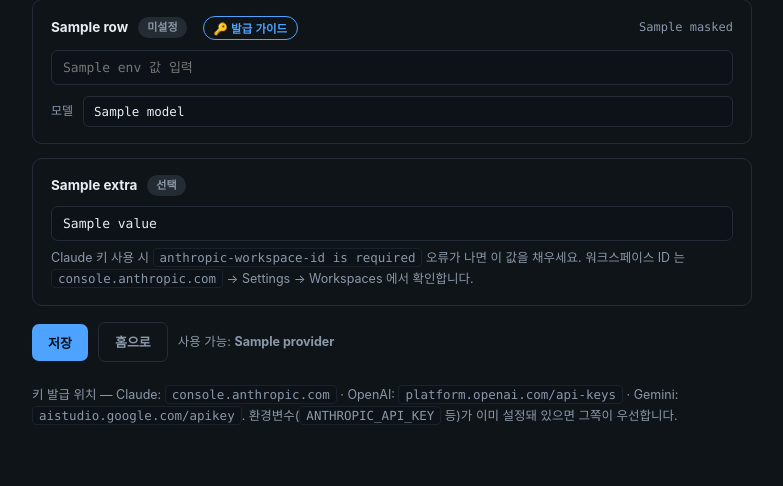
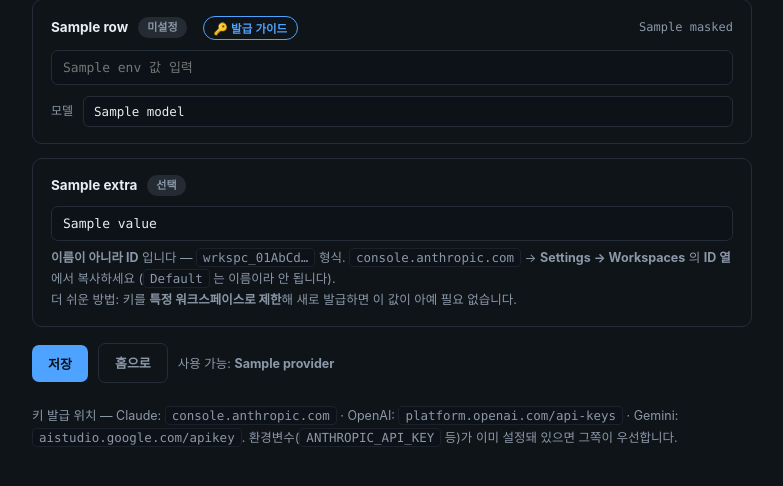
Before and after one commit to KimJeju/cpguard, a Django app: template cpguard/web/templates/settings.html in a window 1280 px wide. Shown: the part 186-672 px from the top of the page, without its empty margins (72-855 px from the left). Run offline with Django 3.2, Linux system fonts and the light colour scheme; the template is opened without the code that fills it: most values are stand-ins (such as "Sample title", 1, 10 or a date in 2020).

Commit message:
fix: 워크스페이스 ID 안내 명확화 — 이름(Default) 아닌 wrkspc_ ID
사용자가 워크스페이스 '이름'(Default)을 넣어 여전히 실패하던 혼동 해소.
ID 는 Settings→Workspaces 의 ID 열(wrkspc_…)이며, 더 쉬운 길로
'워크스페이스 제한 키 발급 시 이 값 불필요'를 함께 안내.

Co-Authored-By: Claude Opus 4.8 <noreply@anthropic.com>

```diff
--- a/cpguard/web/templates/settings.html
+++ b/cpguard/web/templates/settings.html
@@ -78,13 +78,15 @@
         {% if e.set %}<span class="pill on">설정됨</span>{% else %}<span class="pill off">선택</span>{% endif %}
       </div>
       <input type="text" name="{{ e.env }}" value="{{ e.value }}" autocomplete="off" spellcheck="false"
-             placeholder="예: wrkspc_… (신원 연동 키가 아니면 비워 두세요)">
+             placeholder="wrkspc_ 로 시작하는 ID (이름 'Default' 아님)">
       {% if e.set %}
       <label class="clr"><input type="checkbox" name="clear_{{ e.env }}"> 삭제</label>
       {% endif %}
       <div class="note" style="margin-top:6px">
-        Claude 키 사용 시 <code>anthropic-workspace-id is required</code> 오류가 나면 이 값을 채우세요.
-        워크스페이스 ID 는 <code>console.anthropic.com</code> → Settings → Workspaces 에서 확인합니다.
+        <b>이름이 아니라 ID</b> 입니다 — <code>wrkspc_01AbCd…</code> 형식.
+        <code>console.anthropic.com</code> → <b>Settings → Workspaces</b> 의 <b>ID 열</b>에서 복사하세요
+        (<code>Default</code> 는 이름이라 안 됩니다).
+        <br>더 쉬운 방법: 키를 <b>특정 워크스페이스로 제한</b>해 새로 발급하면 이 값이 아예 필요 없습니다.
       </div>
     </div>
     {% endfor %}
@@ -118,8 +120,11 @@
       <li>키를 <b>복사</b>(한 번만 표시됨) → 위 <b>Claude</b> 칸에 붙여넣고 저장</li>
     </ol>
     <div class="tip">💡 결제/크레딧을 등록해야 실제 호출이 됩니다(Billing).
-      키에서 <code>anthropic-workspace-id is required</code> 오류가 나면
-      <b>신원 연동 키</b>이니 아래 <b>워크스페이스 ID</b> 칸도 채우세요.</div>
+      <br><b>가장 쉬운 해결:</b> 키 생성 시 <b>특정 워크스페이스로 제한(Default 등)</b>해서 발급하면
+      워크스페이스 ID 가 필요 없습니다.
+      <br><code>anthropic-workspace-id is required</code> 오류(신원 연동 키)면, 아래 칸에
+      <b>워크스페이스 ID</b> 를 넣으세요 — <b>이름(Default)이 아니라</b> <code>wrkspc_…</code> 형식 ID.
+      Settings → Workspaces 의 <b>ID 열</b>에서 복사합니다.</div>
     <div class="m-actions"><a class="btn" href="https://console.anthropic.com/settings/keys" target="_blank" rel="noopener">콘솔 열기 ↗</a><button class="btn ghost" data-close type="button">닫기</button></div>
   </div>
 
```
